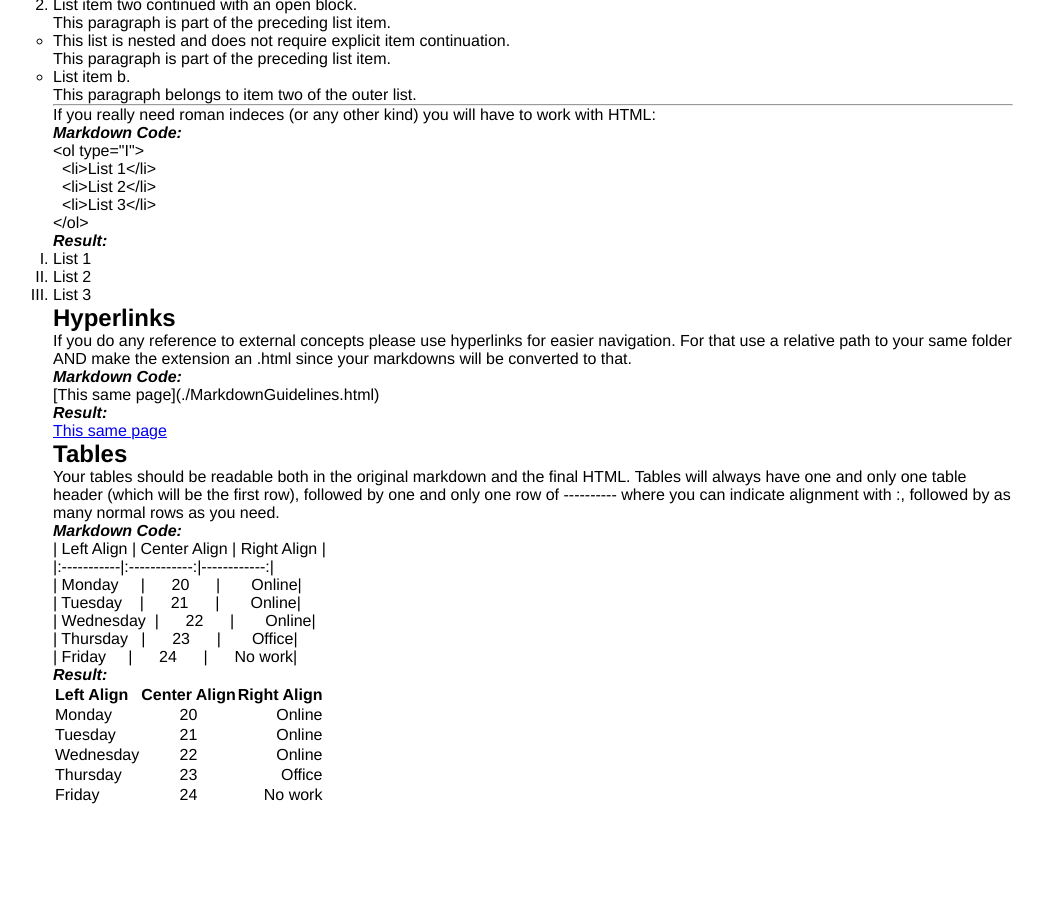
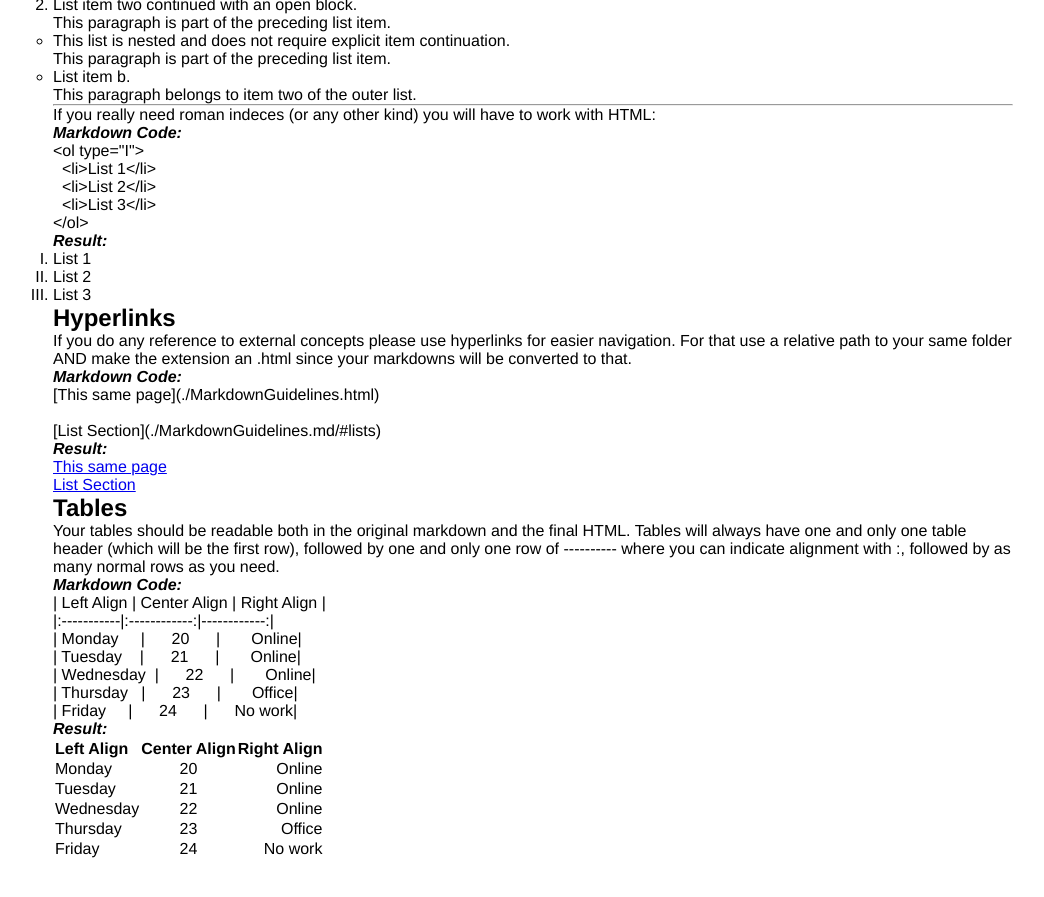
Before and after one commit to BCNGEEKS/Geekateca, a Jekyll site: the page built from MarkdownGuidelines.md, in a window 1280 px wide and 900 px high, scrolled down 2423 px. Shown: the top 897 px of the window, without its empty margins (107-1151 px from the left). Built offline with Jekyll 4.4.1, drawn with Linux system fonts in a browser that asks for light colours; before the commit the page ends 3269 px from its top, so only the background shows below that.

Commit message:
Update MarkdownGuidelines.md

```diff
--- a/MarkdownGuidelines.md
+++ b/MarkdownGuidelines.md
@@ -224,9 +224,14 @@ If you do any reference to external concepts please use hyperlinks for easier na
 
     [This same page](./MarkdownGuidelines.html)
 
+    [List Section](./MarkdownGuidelines.md/#lists)
+
 #### _Result:_
 
 [This same page](./MarkdownGuidelines.html)
+
+[List Section](./MarkdownGuidelines.html/#lists)
+
 
 ## Tables
 
```
